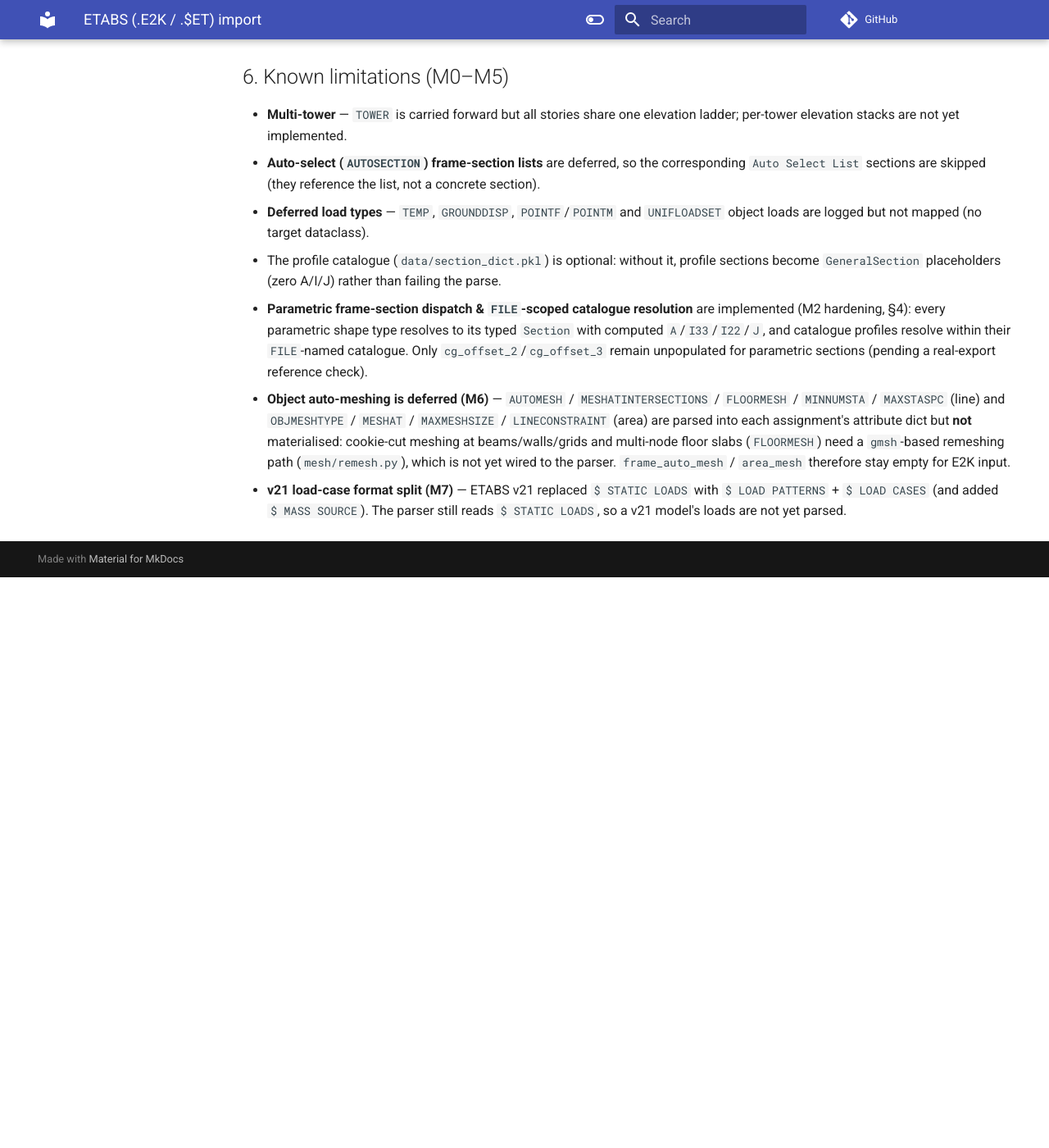
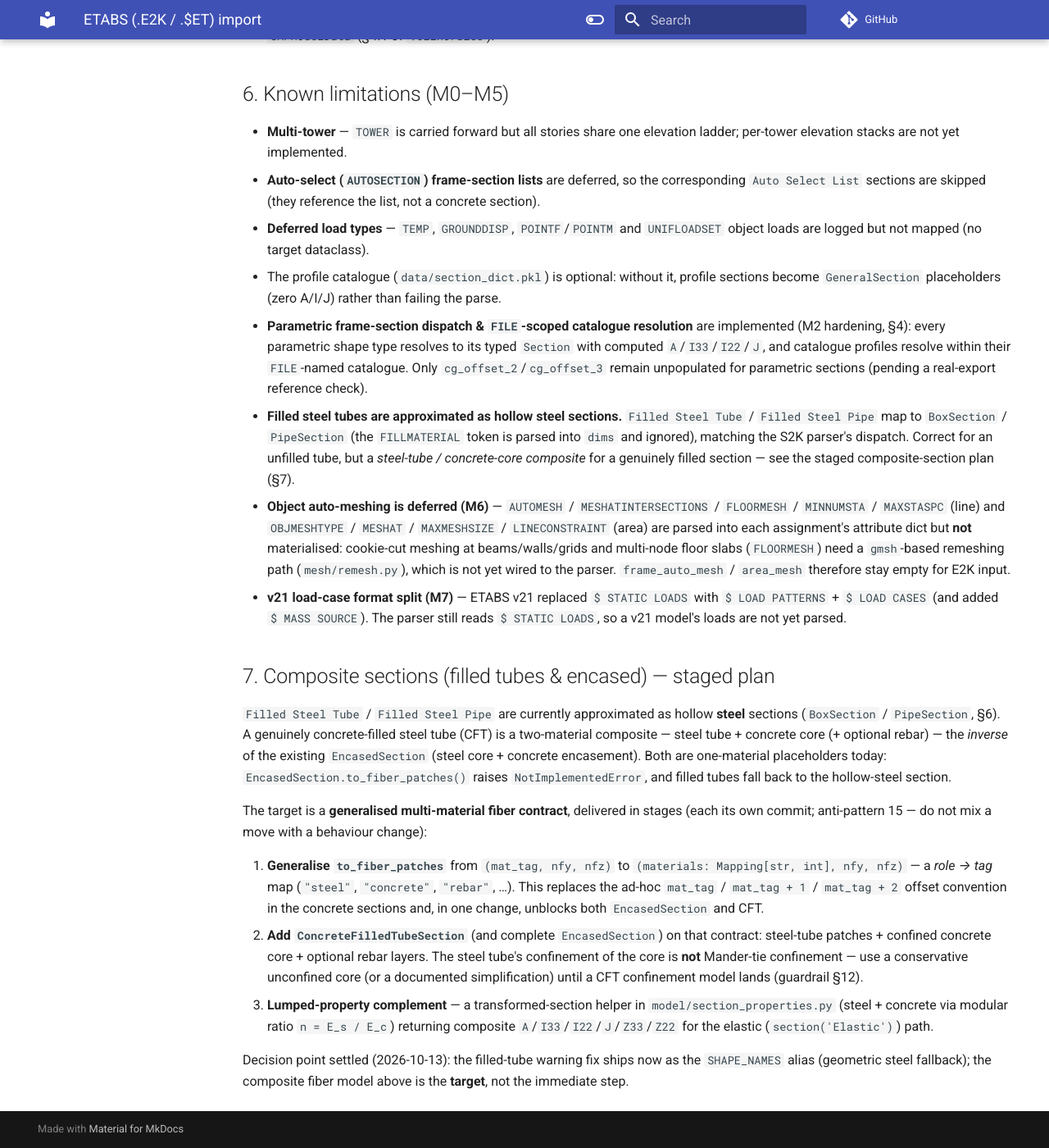
Before and after one commit to boustrephon/fea_toolkit, an MkDocs documentation site: the page built from docs/e2k_import_plan.md, in a window 1280 px wide and 1400 px high, scrolled down 7080 px. Shown: the whole window at 82% size. Built offline with MkDocs 1.6.1 and Material for MkDocs 9.7.7, drawn with Linux system fonts in a browser that asks for light colours; comment, search, counter and statistics services are not loaded; before the commit the page ends 7784 px from its top, so only the background shows below that; some of the changed text lies outside the part shown.

Commit message:
fix(model): resolve Filled Steel Tube/Pipe shapes to hollow steel sections

```diff
--- a/docs/e2k_import_plan.md
+++ b/docs/e2k_import_plan.md
@@ -159,8 +159,8 @@
 |---|---|---|---|---|
 | `I` | `I/Wide Flange`, `WIDE FLANGE`, `Steel I/Wide Flange` | `D B TF TW` | `ISection` | depth / bf / tf / tw |
 | `CH` | `Channel`, `Steel/Concrete Channel` | `D B TF TW` | `ChannelSection` | depth / bf / tf / tw |
-| `CHS` | `Pipe`, `Steel/Concrete Pipe` | `D`(OD) `T`(wall) | `PipeSection` | od / t |
-| `RHS` | `Box/Tube`, `Tube`, `Steel/Concrete Tube` | `D B TF TW` | `BoxSection` | depth / bf / tf / tw |
+| `CHS` | `Pipe`, `Steel/Concrete Pipe`, `Filled Steel Pipe` | `D`(OD) `T`(wall) | `PipeSection` | od / t |
+| `RHS` | `Box/Tube`, `Tube`, `Steel/Concrete Tube`, `Filled Steel Tube` | `D B TF TW` | `BoxSection` | depth / bf / tf / tw |
 | `A` | `Angle`, `Steel/Concrete Angle` | `D B TF TW` | `AngleSection` | depth / bf / tf / tw |
 | `AA` | `Double Angle`, `Steel/Concrete Double Angle` | `D B TF TW DIS` | `DoubleAngleSection` | depth / bf / tf / tw / dis |
 | `T` | `Tee` | `D B TF TW` | `TeeSection` | depth / bf / tf / tw |
@@ -347,6 +347,12 @@
   resolve within their `FILE`-named catalogue.  Only `cg_offset_2`/`cg_offset_3`
   remain unpopulated for parametric sections (pending a real-export reference
   check).
+* **Filled steel tubes are approximated as hollow steel sections.**
+  `Filled Steel Tube` / `Filled Steel Pipe` map to `BoxSection` /
+  `PipeSection` (the `FILLMATERIAL` token is parsed into `dims` and ignored),
+  matching the S2K parser's dispatch.  Correct for an unfilled tube, but a
+  *steel-tube / concrete-core composite* for a genuinely filled section — see
+  the staged composite-section plan (§7).
 * **Object auto-meshing is deferred (M6)** — `AUTOMESH` / `MESHATINTERSECTIONS`
   / `FLOORMESH` / `MINNUMSTA` / `MAXSTASPC` (line) and `OBJMESHTYPE` / `MESHAT`
   / `MAXMESHSIZE` / `LINECONSTRAINT` (area) are parsed into each assignment's
@@ -358,3 +364,36 @@
   with `$ LOAD PATTERNS` + `$ LOAD CASES` (and added `$ MASS SOURCE`).  The
   parser still reads `$ STATIC LOADS`, so a v21 model's loads are not yet
   parsed.
+
+## 7. Composite sections (filled tubes & encased) — staged plan
+
+`Filled Steel Tube` / `Filled Steel Pipe` are currently approximated as hollow
+**steel** sections (`BoxSection` / `PipeSection`, §6).  A genuinely
+concrete-filled steel tube (CFT) is a two-material composite — steel tube +
+concrete core (+ optional rebar) — the *inverse* of the existing
+`EncasedSection` (steel core + concrete encasement).  Both are one-material
+placeholders today: `EncasedSection.to_fiber_patches()` raises
+`NotImplementedError`, and filled tubes fall back to the hollow-steel section.
+
+The target is a **generalised multi-material fiber contract**, delivered in
+stages (each its own commit; anti-pattern 15 — do not mix a move with a
+behaviour change):
+
+1. **Generalise `to_fiber_patches`** from `(mat_tag, nfy, nfz)` to
+   `(materials: Mapping[str, int], nfy, nfz)` — a *role → tag* map
+   (`"steel"`, `"concrete"`, `"rebar"`, …).  This replaces the ad-hoc
+   `mat_tag` / `mat_tag + 1` / `mat_tag + 2` offset convention in the concrete
+   sections and, in one change, unblocks both `EncasedSection` and CFT.
+2. **Add `ConcreteFilledTubeSection`** (and complete `EncasedSection`) on that
+   contract: steel-tube patches + confined concrete core + optional rebar
+   layers.  The steel tube's confinement of the core is **not** Mander-tie
+   confinement — use a conservative unconfined core (or a documented
+   simplification) until a CFT confinement model lands (guardrail §12).
+3. **Lumped-property complement** — a transformed-section helper in
+   `model/section_properties.py` (steel + concrete via modular ratio
+   `n = E_s / E_c`) returning composite `A`/`I33`/`I22`/`J`/`Z33`/`Z22` for
+   the elastic (`section('Elastic')`) path.
+
+Decision point settled (2026-10-13): the filled-tube warning fix ships now as
+the `SHAPE_NAMES` alias (geometric steel fallback); the composite fiber model
+above is the **target**, not the immediate step.
```
Also changed, not shown: 3 other files.
